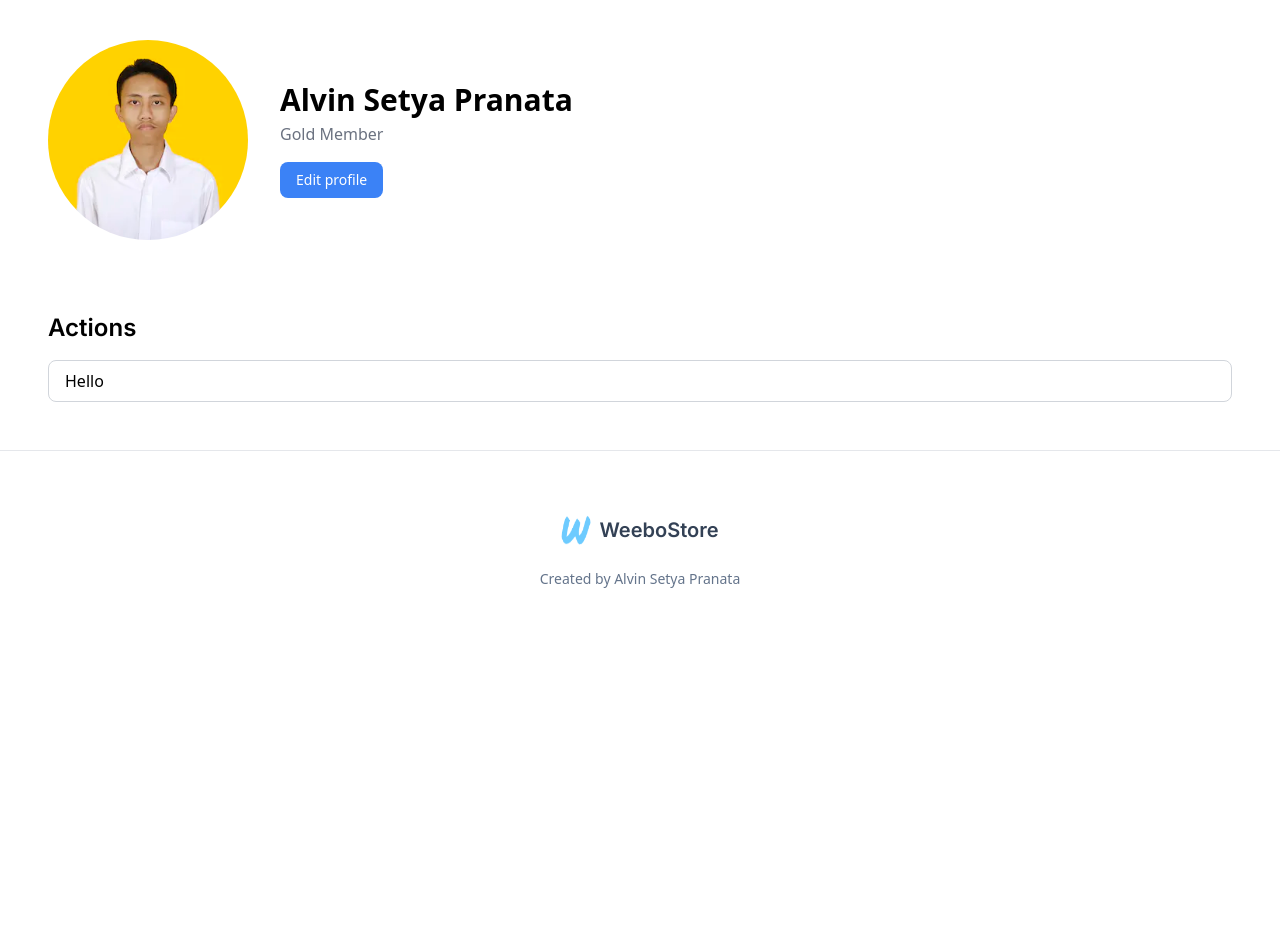
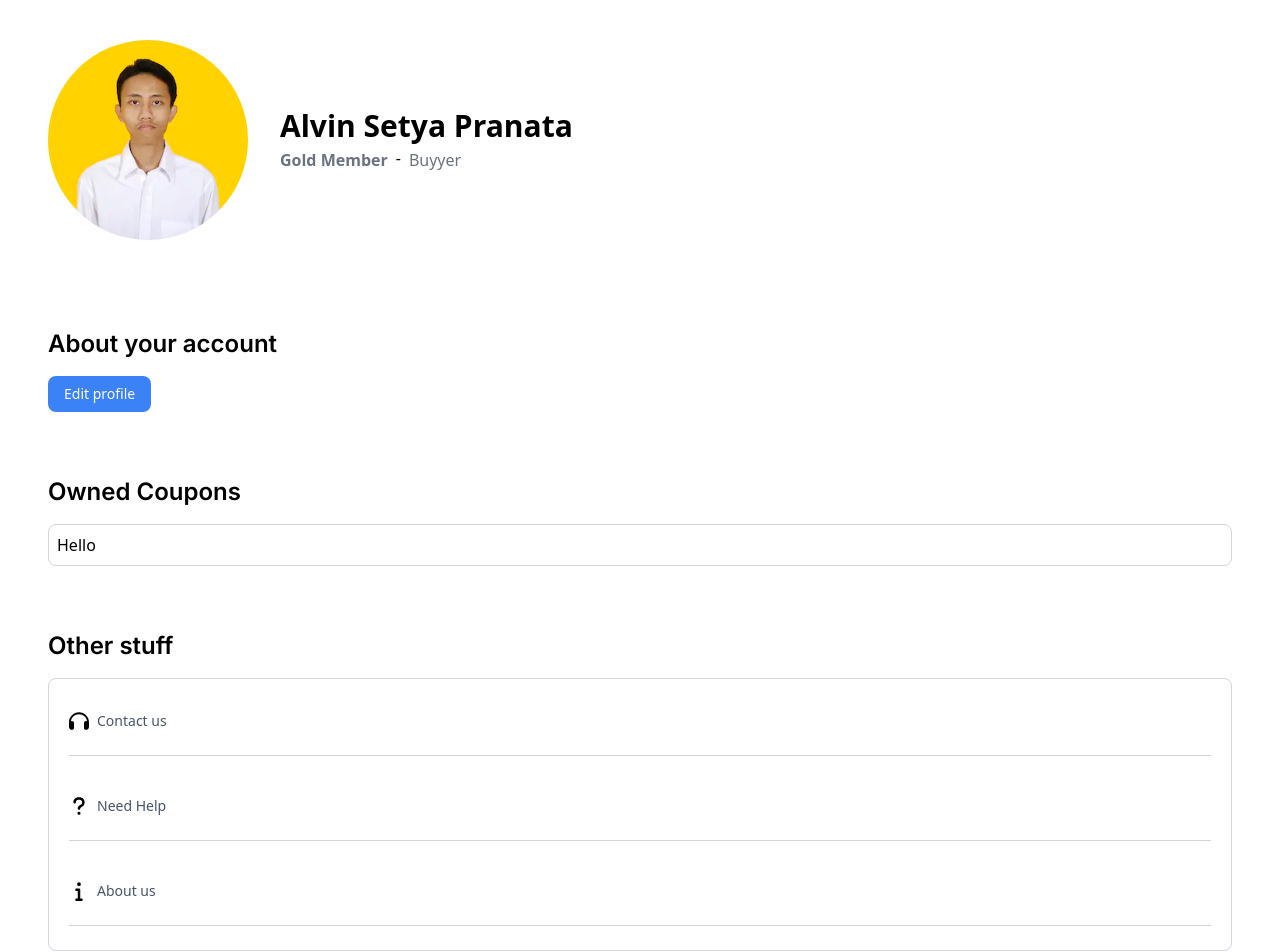
Before and after one commit to AlvinSetyaPranata/WeeboStore, a Next.js app in the folder frontend/: page /account in a window 1280 px wide. Shown: the part 100-1052 px from the top of the page. Before the commit the page ends 800 px from the top, so only its background shows below. Built offline with nearby package versions, Linux system fonts and the light colour scheme.

Commit message:
added Icons and sections in account page

```diff
--- a/frontend/src/app/account/page.jsx
+++ b/frontend/src/app/account/page.jsx
@@ -6,6 +6,10 @@ import { useState } from "react"
 // import { AccountIcon } from "@/components/SVG"
 import Image from "next/image"
 import ProfileForms from "@/components/Atoms/ProfileForms"
+import Link from "next/link"
+import HeadphoneIcon from "@/components/SVG/HeadphoneIcon"
+import QuestionMark from "@/components/SVG/QuestionMark"
+import InformationIcon from "@/components/SVG/InformationIcon"
 
 
 export default function AccountLayout() {
@@ -13,7 +17,7 @@ export default function AccountLayout() {
     const [edit, setEdit] = useState(false)
 
     return (
-        <div className="px-12 py-12 space-y-12">
+        <div className="px-12 py-12 space-y-16">
             <div className="flex gap-x-8 items-center pb-6">
                 <div className="relative rounded-full w-[200px] h-[200px] overflow-hidden group hover:cursor-pointer">
                     <Image
@@ -30,20 +34,70 @@ export default function AccountLayout() {
                 </div>
                 <div>
                     <h1 className="font-bold text-3xl">Alvin Setya Pranata</h1>
-                    <h3 className="text-gray-500 mt-1">Gold Member</h3>
-                    <button className={`rounded-lg bg-blue-500 px-4 py-2 text-white mt-4 text-sm ${edit ? 'cursor-not-allowed opacity-75' : ''}`} onClick={() => setEdit(true)}>Edit profile</button>
+                    <div className="flex gap-2 items-center">
+                        <h3 className="text-gray-500 mt-1 font-semibold">Gold Member</h3>
+                        <span>-</span>
+                        <h3 className="text-gray-500 mt-1">Buyyer</h3>
+                    </div>
                 </div>
             </div>
 
-            {edit &&
-                <ProfileForms setEdit={setEdit} />
-            }
+            {/* forms section */}
 
             <div>
-                <h2 className="text-2xl font-semibold font-heading">Actions</h2>
-                <div className="space-y-12 rounded-lg px-4 py-2 border-[1px] border-gray-300 mt-4">
-                    <div className="w-full">
-                        <p>Hello</p>
+                <h2 className="text-2xl font-semibold font-heading">About your account</h2>
+                {!edit &&
+                    <button className={`rounded-lg bg-blue-500 px-4 py-2 text-white mt-4 text-sm ${edit ? 'cursor-not-allowed opacity-75' : ''}`} onClick={() => setEdit(true)}>Edit profile</button>
+                }
+
+                <div className="w-full py-12 empty:py-0">
+                    {edit &&
+                        <ProfileForms setEdit={setEdit} />
+                    }
+                </div>
+            </div>
+
+
+            <div>
+                <h2 className="text-2xl font-semibold font-heading">Owned Coupons</h2>
+                <div className="space-y-12 rounded-lg p-2 border-[1px] border-gray-300 mt-4">
+                    <p>Hello</p>
+                </div>
+
+            </div>
+
+
+
+
+            {/* other stuff section */}
+
+            <div>
+                <h2 className="text-2xl font-semibold font-heading">Other stuff</h2>
+                <div className="space-y-12 rounded-lg p-2 border-[1px] border-gray-300 mt-4">
+                    <div className="w-full px-3 py-4 space-y-8">
+
+                        {/* action buttons */}
+                        <div className="flex items-center gap-2 hover:cursor-pointer pt-2 border-b-[1px] border-gray-300 pb-6">
+                            <HeadphoneIcon color="black" className="w-[20px] h-[20px]" />
+                            <Link href="/account" className="text-sm text-slate-600">
+                                Contact us
+                            </Link>
+                        </div>
+                        <div className="flex items-center gap-2 hover:cursor-pointer pt-2 border-b-[1px] border-gray-300 pb-6">
+                            <QuestionMark className="w-[20px] h-[20px]" color="black" />
+                            <Link href="/account" className="text-sm text-slate-600">
+                                Need Help
+                            </Link>
+                        </div>
+                        <div className="flex items-center gap-2 hover:cursor-pointer pt-2 border-b-[1px] border-gray-300 pb-6">
+                            <InformationIcon className="w-[20px] h-[20px]" color="black" />
+                            <Link href="/account" className="text-sm text-slate-600">
+                                About us
+                            </Link>
+                        </div>
+
+
+
                     </div>
                 </div>
             </div>
--- /dev/null
+++ b/frontend/src/components/SVG/HeadphoneIcon.jsx
@@ -0,0 +1,5 @@
+export default function HeadphoneIcon({color, className}) {
+    return (
+        <svg className={className} xmlns="http://www.w3.org/2000/svg" height="1em" viewBox="0 0 512 512"><path fill={color} d="M256 80C149.9 80 62.4 159.4 49.6 262c9.4-3.8 19.6-6 30.4-6c26.5 0 48 21.5 48 48V432c0 26.5-21.5 48-48 48c-44.2 0-80-35.8-80-80V384 336 288C0 146.6 114.6 32 256 32s256 114.6 256 256v48 48 16c0 44.2-35.8 80-80 80c-26.5 0-48-21.5-48-48V304c0-26.5 21.5-48 48-48c10.8 0 21 2.1 30.4 6C449.6 159.4 362.1 80 256 80z" /></svg>
+    )
+}
--- /dev/null
+++ b/frontend/src/components/SVG/InformationIcon.jsx
@@ -0,0 +1,5 @@
+export default function InformationIcon({ className, color }) {
+    return (
+        <svg className={className} xmlns="http://www.w3.org/2000/svg" height="1em" viewBox="0 0 192 512"><path fill={color} d="M48 80a48 48 0 1 1 96 0A48 48 0 1 1 48 80zM0 224c0-17.7 14.3-32 32-32H96c17.7 0 32 14.3 32 32V448h32c17.7 0 32 14.3 32 32s-14.3 32-32 32H32c-17.7 0-32-14.3-32-32s14.3-32 32-32H64V256H32c-17.7 0-32-14.3-32-32z" /></svg>
+    )
+}
--- /dev/null
+++ b/frontend/src/components/SVG/QuestionMark.jsx
@@ -0,0 +1,5 @@
+export default function QuestionMark({className, color}) {
+    return (
+        <svg className={className} xmlns="http://www.w3.org/2000/svg" height="1em" viewBox="0 0 320 512"><path fill={color} d="M80 160c0-35.3 28.7-64 64-64h32c35.3 0 64 28.7 64 64v3.6c0 21.8-11.1 42.1-29.4 53.8l-42.2 27.1c-25.2 16.2-40.4 44.1-40.4 74V320c0 17.7 14.3 32 32 32s32-14.3 32-32v-1.4c0-8.2 4.2-15.8 11-20.2l42.2-27.1c36.6-23.6 58.8-64.1 58.8-107.7V160c0-70.7-57.3-128-128-128H144C73.3 32 16 89.3 16 160c0 17.7 14.3 32 32 32s32-14.3 32-32zm80 320a40 40 0 1 0 0-80 40 40 0 1 0 0 80z" /></svg>
+    )
+}
```
Also changed, not shown: frontend/src/components/Atoms/Coupons.jsx (added).
